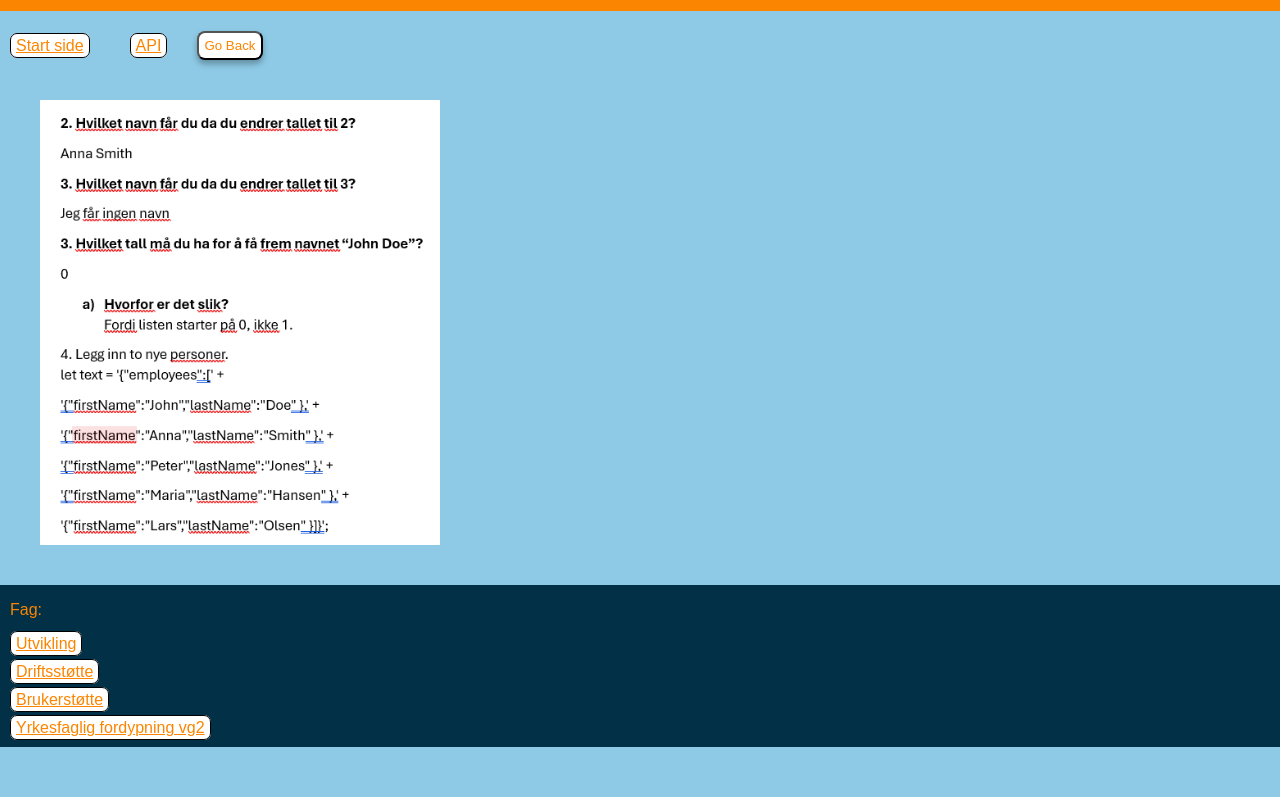
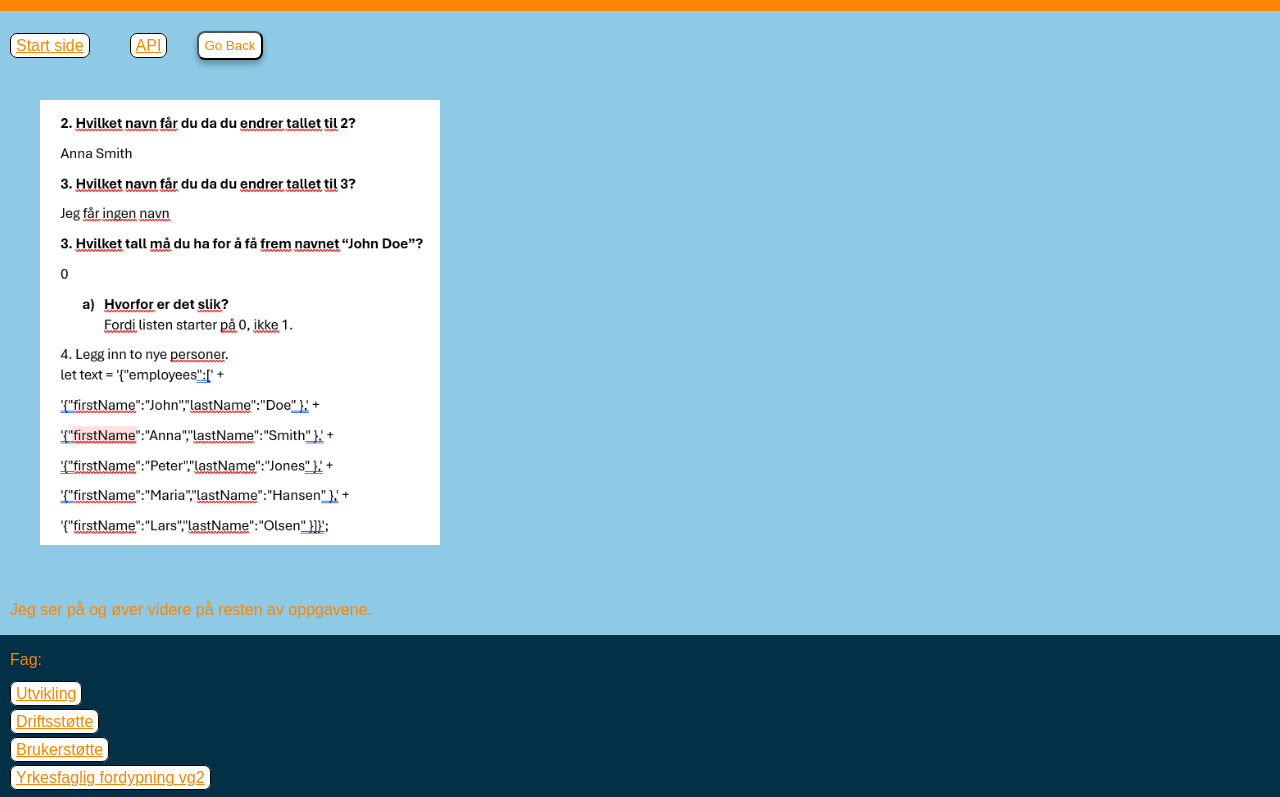
Before and after one commit to Hjollo/API-test, a plain HTML site: page JsonIntro.html in a window 1280 px wide. Shown: the part 108-905 px from the top of the page. Before the commit the page ends 855 px from the top, so only its background shows below. Drawn offline with Linux system fonts and the light colour scheme.

Commit message:
Update JsonIntro.html
Note to teacher.

```diff
--- a/JsonIntro.html
+++ b/JsonIntro.html
@@ -29,6 +29,7 @@
     </div>
 
     <img id="JsonIntroIMG" src="images/JsonIntro.png" alt="Skjermdump dokumentasjon av JSON oppgaver">
+    <p>Jeg ser på og øver videre på resten av oppgavene.</p>
 
     <footer class="footer">
         <div class="box2">
```
